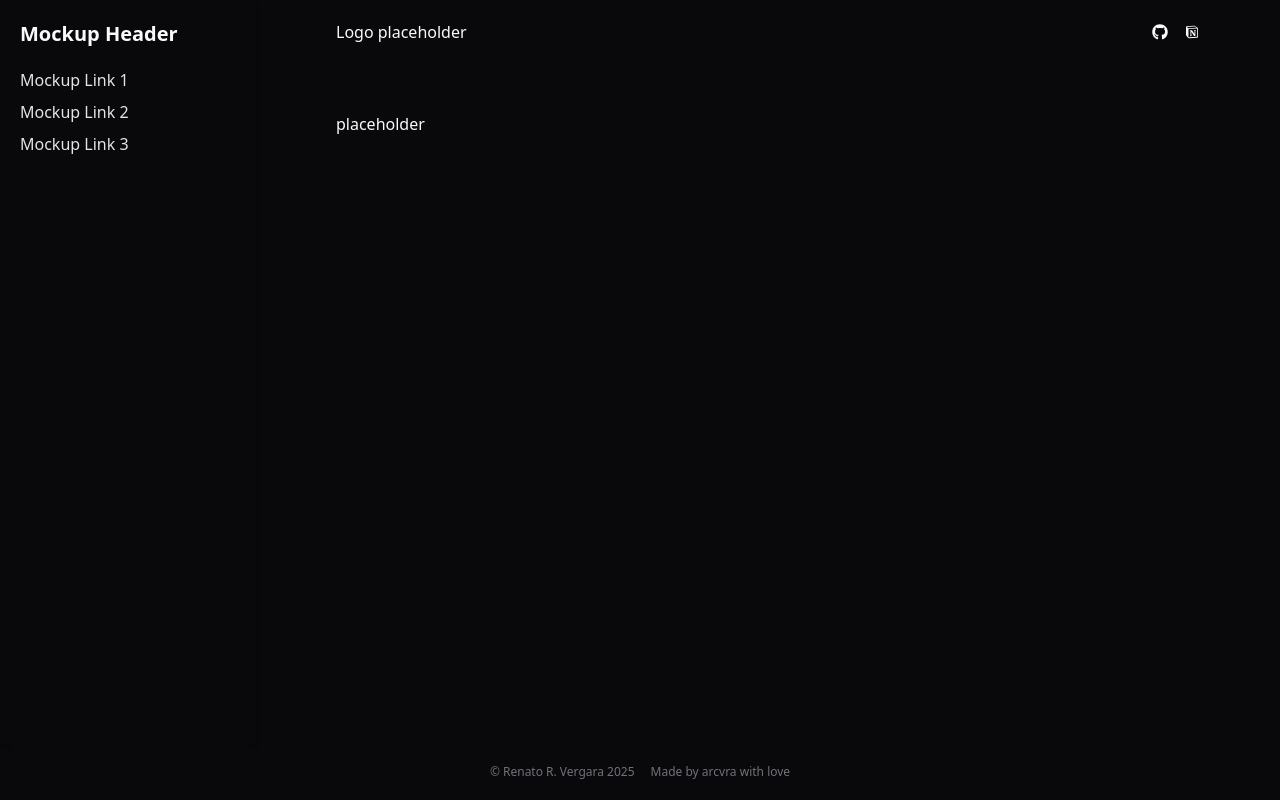
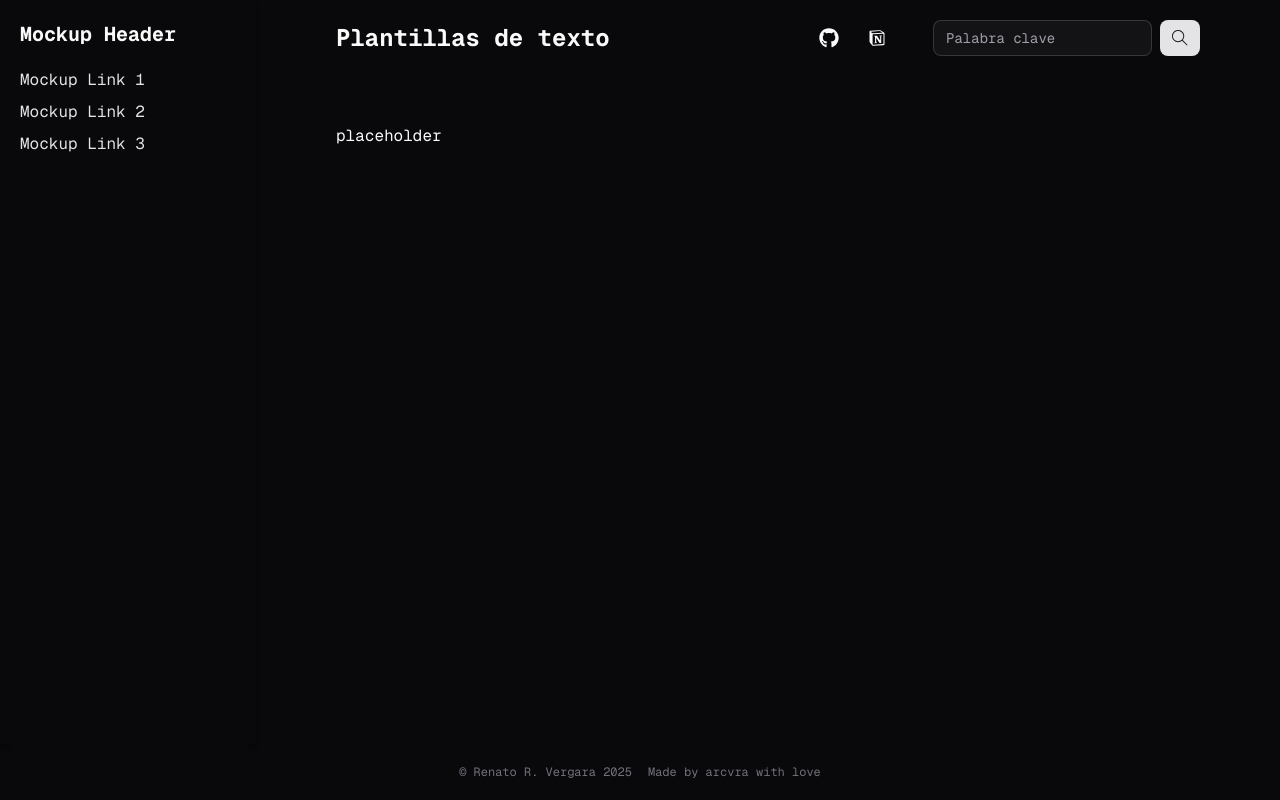
Before and after one commit to arcvra/indic_blueprints, a Next.js app in the folder client/: page / in a window 1280 px wide. Built offline with nearby package versions, Linux system fonts and the light colour scheme.

Commit message:
feat(header): enhance Header component layout and add CustomInput
feat(ui): implement Button and Input components with styling

feat(dependencies): add @radix-ui/react-slot to package.json and package-lock.json

```diff
--- /dev/null
+++ b/client/app/components/CustomInput.jsx
@@ -0,0 +1,14 @@
+import { Button } from "@/components/ui/button"
+import { Input } from "@/components/ui/input"
+import {TfiSearch} from "react-icons/tfi"
+
+export function CustomInput() {
+    return (
+        <div className="flex w-full max-w-sm items-center space-x-2">
+            <Input type="text" placeholder="Palabra clave"/>
+            <Button type="submit">
+                <TfiSearch />
+            </Button>
+        </div>
+    )
+}
--- a/client/app/layout.js
+++ b/client/app/layout.js
@@ -23,7 +23,7 @@
   return (
     <html lang="es">
       <body
-        className={`${geistSans.variable} ${geistMono.variable} antialiased dark`}
+        className={`${geistSans.variable} ${geistMono.variable} antialiased dark font-mono`}
       >
         <Header />
         <Aside />
--- a/client/app/layout/Header.jsx
+++ b/client/app/layout/Header.jsx
@@ -1,24 +1,28 @@
 import { FaGithub } from "react-icons/fa";
 import { RiNotionFill } from "react-icons/ri";
+import { CustomInput } from "../components/CustomInput";
 
 export default function Header() {
     return (
-        <header className="header-layout bg-black-900 grid grid-cols-2 px-20 py-5 items-center">
-            <h1>Logo placeholder</h1>
-            <div className="justify-self-end-safe">
-                <ul className="flex gap-4">
+        <header className="header-layout bg-black-900 grid grid-cols-[1fr_minmax(60px,5rem)_auto] gap-10 px-20 py-5 items-center">
+            <h1 className="font-bold text-2xl">Plantillas de texto</h1>
+            <div className="flex justify-center w-full">
+                <ul className="flex gap-4 justify-around w-full">
                     <li>
                         <a className="items-baseline" target="_blank" href="https://github.com/arcvra">
-                            <FaGithub />
+                            <FaGithub className="h-5 w-full" />
                         </a>
                     </li>
                     <li>
                         <a className="items-baseline" target="_blank" href="https://www.notion.so/PANELLS-Plantillas-1e7e9aaef00a8037837cdbbeac582cdb?pvs=4">
-                            <RiNotionFill />
+                            <RiNotionFill className="h-5 w-full" />
                         </a>
                     </li>
                 </ul>
             </div>
+            <div>
+                <CustomInput />
+            </div>
         </header>
     )
 }
--- /dev/null
+++ b/client/components/ui/button.jsx
@@ -0,0 +1,55 @@
+import * as React from "react"
+import { Slot } from "@radix-ui/react-slot"
+import { cva } from "class-variance-authority";
+
+import { cn } from "@/lib/utils"
+
+const buttonVariants = cva(
+  "inline-flex items-center justify-center gap-2 whitespace-nowrap rounded-md text-sm font-medium transition-all disabled:pointer-events-none disabled:opacity-50 [&_svg]:pointer-events-none [&_svg:not([class*='size-'])]:size-4 shrink-0 [&_svg]:shrink-0 outline-none focus-visible:border-ring focus-visible:ring-ring/50 focus-visible:ring-[3px] aria-invalid:ring-destructive/20 dark:aria-invalid:ring-destructive/40 aria-invalid:border-destructive",
+  {
+    variants: {
+      variant: {
+        default:
+          "bg-primary text-primary-foreground shadow-xs hover:bg-primary/90",
+        destructive:
+          "bg-destructive text-white shadow-xs hover:bg-destructive/90 focus-visible:ring-destructive/20 dark:focus-visible:ring-destructive/40 dark:bg-destructive/60",
+        outline:
+          "border bg-background shadow-xs hover:bg-accent hover:text-accent-foreground dark:bg-input/30 dark:border-input dark:hover:bg-input/50",
+        secondary:
+          "bg-secondary text-secondary-foreground shadow-xs hover:bg-secondary/80",
+        ghost:
+          "hover:bg-accent hover:text-accent-foreground dark:hover:bg-accent/50",
+        link: "text-primary underline-offset-4 hover:underline",
+      },
+      size: {
+        default: "h-9 px-4 py-2 has-[>svg]:px-3",
+        sm: "h-8 rounded-md gap-1.5 px-3 has-[>svg]:px-2.5",
+        lg: "h-10 rounded-md px-6 has-[>svg]:px-4",
+        icon: "size-9",
+      },
+    },
+    defaultVariants: {
+      variant: "default",
+      size: "default",
+    },
+  }
+)
+
+function Button({
+  className,
+  variant,
+  size,
+  asChild = false,
+  ...props
+}) {
+  const Comp = asChild ? Slot : "button"
+
+  return (
+    <Comp
+      data-slot="button"
+      className={cn(buttonVariants({ variant, size, className }))}
+      {...props} />
+  );
+}
+
+export { Button, buttonVariants }
--- /dev/null
+++ b/client/components/ui/input.jsx
@@ -0,0 +1,24 @@
+import * as React from "react"
+
+import { cn } from "@/lib/utils"
+
+function Input({
+  className,
+  type,
+  ...props
+}) {
+  return (
+    <input
+      type={type}
+      data-slot="input"
+      className={cn(
+        "file:text-foreground placeholder:text-muted-foreground selection:bg-primary selection:text-primary-foreground dark:bg-input/30 border-input flex h-9 w-full min-w-0 rounded-md border bg-transparent px-3 py-1 text-base shadow-xs transition-[color,box-shadow] outline-none file:inline-flex file:h-7 file:border-0 file:bg-transparent file:text-sm file:font-medium disabled:pointer-events-none disabled:cursor-not-allowed disabled:opacity-50 md:text-sm",
+        "focus-visible:border-ring focus-visible:ring-ring/50 focus-visible:ring-[3px]",
+        "aria-invalid:ring-destructive/20 dark:aria-invalid:ring-destructive/40 aria-invalid:border-destructive",
+        className
+      )}
+      {...props} />
+  );
+}
+
+export { Input }
--- a/client/package.json
+++ b/client/package.json
@@ -9,6 +9,7 @@
     "lint": "next lint"
   },
   "dependencies": {
+    "@radix-ui/react-slot": "^1.2.2",
     "class-variance-authority": "^0.7.1",
     "clsx": "^2.1.1",
     "lucide-react": "^0.510.0",
```
Also changed, not shown: 1 other file (tests, documents, lock files or other folders).
